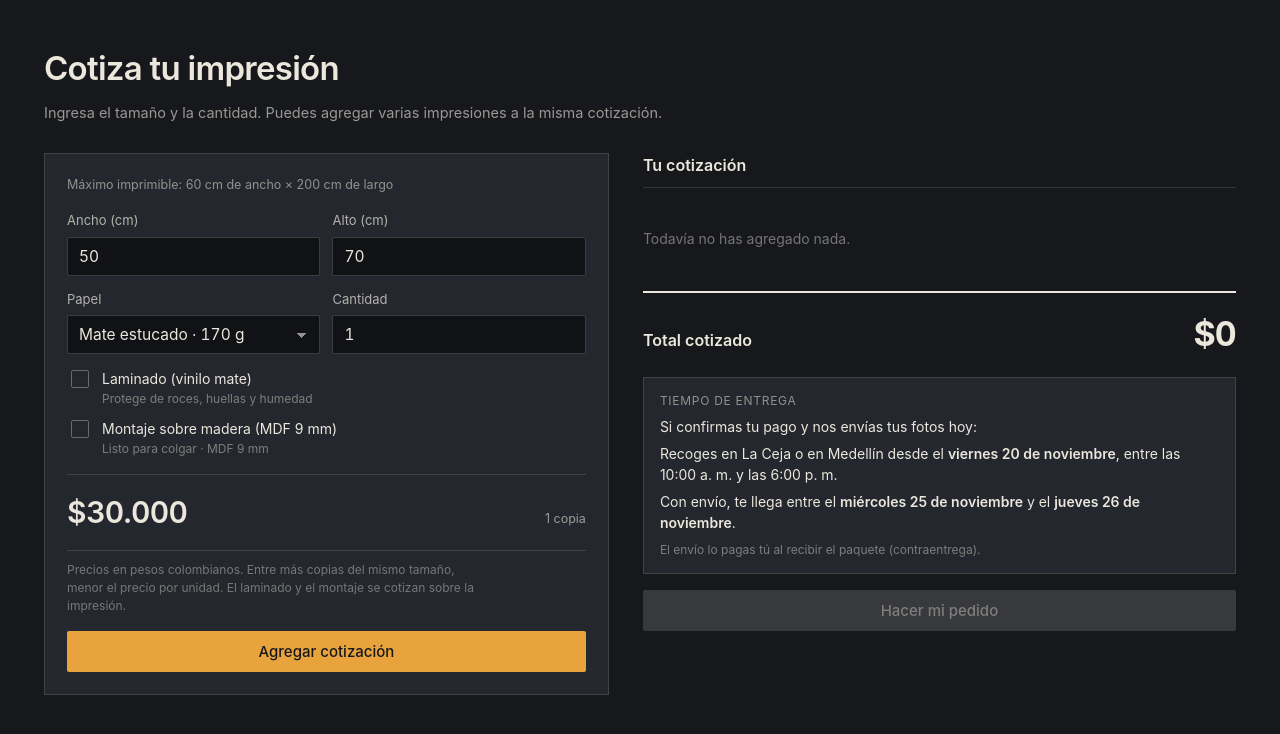
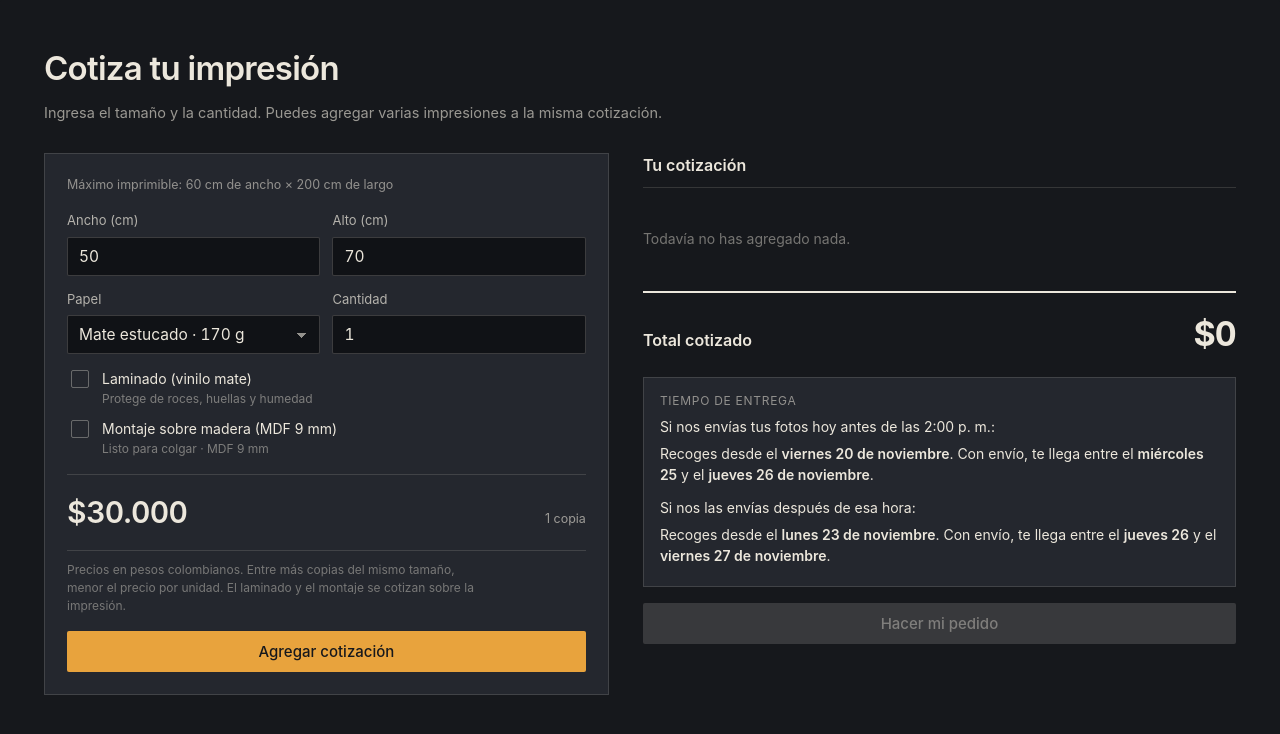
Before and after one commit to estudiosinfondo/calculadora-impresion, a plain HTML site: page index.html in a window 1280 px wide. Drawn offline with Linux system fonts and the light colour scheme; no server answers.

Commit message:
Calculadora: hora de corte de las 2:00 p. m. y preparación por copia de más

```diff
--- a/index.html
+++ b/index.html
@@ -96,6 +96,7 @@
   #calc-impresion .ci-entrega-title{font-size:12px;letter-spacing:.06em;text-transform:uppercase;color:rgba(236,231,220,.55);margin:0 0 8px}
   #calc-impresion .ci-entrega p{margin:0 0 6px}
   #calc-impresion .ci-entrega strong{font-weight:600;color:var(--papel)}
+  #calc-impresion .ci-entrega .ci-entrega-despues{margin-top:12px}
   #calc-impresion .ci-entrega .ci-entrega-nota{font-size:12px;color:rgba(236,231,220,.45);margin:8px 0 0}
   #calc-impresion .ci-pedir{margin-top:16px}
   #calc-impresion .ci-oferta-tag{color:var(--verde)}
@@ -360,6 +361,7 @@
       bond: { nombre: "Mate estucado · 170 g", ref50x70: 30000, manejo: 5000 },
       fuji: { nombre: "Fujifilm Lustre · 190 g", ref50x70: 43000, manejo: 6000, disponible: false }
     },
+    copiaExtra: 3500,
     laminado: { manejo: 1993, pieza: 4412,  r: 1.8843 },
     ofertaLaminado: 10 / 13,
     montaje:  { manejo: 3400, pieza: 27462, r: 6.8966, minArea: 20 * 30 },
@@ -369,8 +371,8 @@
     entrega: {
       normal:   { recoger: 2, envioMin: 5, envioMax: 6 },
       cargado:  { recoger: 3, envioMin: 6, envioMax: 7 },
-      umbralPedidos: 10,
-      pendientes: 0,
+      horaCorte: 14, topeMontaje: 5, topeOtras: 10,
+      montaje: 0, otras: 0,
       urlPendientes: "https://script.google.com/macros/s/AKfycbx3UsrbDkOvEDd7EIU0XXtDhIpjV_x9c3u57HGUN-Pyv51WUPi1KkX2Vd2ExyNy4krD/exec"
     },
     urlPedidos: "https://script.google.com/macros/s/AKfycbx3UsrbDkOvEDd7EIU0XXtDhIpjV_x9c3u57HGUN-Pyv51WUPi1KkX2Vd2ExyNy4krD/exec",
@@ -421,7 +423,7 @@
     var area = w * h;
 
     var impUnit = area * precioCm2(papel);
-    var impTot  = cfg.manejo + q * impUnit;
+    var impTot  = cfg.manejo + (q - 1) * CFG.copiaExtra + q * impUnit;
 
     var lamTot = 0;
     if (lam) {
@@ -465,22 +467,53 @@
     }, 0);
   }
 
+  function ahoraColombia() {
+    try {
+      var p = {};
+      new Intl.DateTimeFormat("en-US", { timeZone: "America/Bogota", year: "numeric", month: "numeric", day: "numeric", hour: "numeric", hourCycle: "h23" })
+        .formatToParts(new Date()).forEach(function (x) { p[x.type] = x.value; });
+      return { dia: new Date(+p.year, +p.month - 1, +p.day), hora: (+p.hour) % 24 };
+    } catch (e) {
+      var d = new Date();
+      return { dia: new Date(d.getFullYear(), d.getMonth(), d.getDate()), hora: d.getHours() };
+    }
+  }
+  function horaTexto(h) { return (h % 12 || 12) + ":00\u00a0" + (h < 12 ? "a.\u00a0m." : "p.\u00a0m."); }
+
   function pintarEntrega() {
-    var E = CFG.entrega, t = E.pendientes > E.umbralPedidos ? E.cargado : E.normal;
-    var hoy = new Date(), base = new Date(hoy.getFullYear(), hoy.getMonth(), hoy.getDate());
-    elEntrega.innerHTML = '<p class="ci-entrega-title">Tiempo de entrega</p>'
-      + '<p>Si confirmas tu pago y nos envías tus fotos hoy:</p>'
-      + '<p>Recoges en La Ceja o en Medellín desde el <strong>' + fecha(sumarHabiles(base, t.recoger)) + '</strong>, entre las 10:00 a. m. y las 6:00 p. m.</p>'
-      + '<p>Con envío, te llega entre el <strong>' + fecha(sumarHabiles(base, t.envioMin)) + '</strong> y el <strong>'
-      + fecha(sumarHabiles(base, t.envioMax)) + '</strong>.</p>'
-      + '<p class="ci-entrega-nota">El envío lo pagas tú al recibir el paquete (contraentrega).</p>';
+    var E = CFG.entrega, mon = E.montaje, otras = E.otras;
+    pedido.forEach(function (it) {
+      var r = cotizar(it.w, it.h, it.p, it.q, it.lam, it.mon, it.oferta);
+      if (r.mon) mon += it.q; else otras += it.q;
+    });
+    var t = mon >= E.topeMontaje || otras >= E.topeOtras ? E.cargado : E.normal;
+    var ahora = ahoraColombia(), hoy = ahora.dia;
+    function siguiente(d) { do { d = masDias(d, 1); } while (!esHabil(d)); return d; }
+    function fechas(base) {
+      var a = sumarHabiles(base, t.envioMin), b = sumarHabiles(base, t.envioMax);
+      var desde = a.getMonth() === b.getMonth() ? DIAS[a.getDay()] + " " + a.getDate() : fecha(a);
+      return '<p>Recoges desde el <strong>' + fecha(sumarHabiles(base, t.recoger)) + '</strong>. '
+        + 'Con envío, te llega entre el <strong>' + desde + '</strong> y el <strong>' + fecha(b) + '</strong>.</p>';
+    }
+    var html = '<p class="ci-entrega-title">Tiempo de entrega</p>';
+    if (esHabil(hoy) && ahora.hora < E.horaCorte) {
+      html += '<p>Si nos envías tus fotos hoy antes de las ' + horaTexto(E.horaCorte) + ':</p>' + fechas(hoy)
+        + '<p class="ci-entrega-despues">Si nos las envías después de esa hora:</p>' + fechas(siguiente(hoy));
+    } else {
+      html += '<p>Si nos envías tus fotos hoy:</p>' + fechas(siguiente(hoy));
+    }
+    elEntrega.innerHTML = html;
   }
 
   function cargarPendientes() {
     var u = CFG.entrega.urlPendientes;
     if (!u || !window.fetch) return;
     fetch(u).then(function (r) { return r.json(); }).then(function (j) {
-      if (j && typeof j.pendientes === "number") { CFG.entrega.pendientes = j.pendientes; pintarEntrega(); }
+      if (!j || typeof j.montaje !== "number" || typeof j.otras !== "number") return;
+      var E = CFG.entrega;
+      E.montaje = j.montaje; E.otras = j.otras;
+      ["topeMontaje", "topeOtras", "horaCorte"].forEach(function (k) { if (typeof j[k] === "number") E[k] = j[k]; });
+      pintarEntrega();
     }).catch(function () {});
   }
 
@@ -871,7 +904,8 @@
     var v = leer();
     if (!cabe(v.w, v.h) || v.w <= 0 || v.h <= 0) return;
     var igual = pedido.find(function (it) {
-      return it.w === v.w && it.h === v.h && it.p === v.p && it.lam === v.lam && it.mon === v.mon && !it.oferta;
+      var mismaMedida = (it.w === v.w && it.h === v.h) || (it.w === v.h && it.h === v.w);
+      return mismaMedida && it.p === v.p && it.lam === v.lam && it.mon === v.mon && !it.oferta;
     });
     if (igual) { igual.q += v.q; }
     else { pedido.push({ w: v.w, h: v.h, p: v.p, q: v.q, lam: v.lam, mon: v.mon }); }
@@ -891,6 +925,7 @@
   });
 
   refrescar(); pintar(); cargarPendientes();
+  setInterval(pintarEntrega, 60000);
   var guardado = ultimoPedido();
   if (guardado && Date.now() - guardado.fecha < 24 * 60 * 60 * 1000) pintarPago(guardado);
   else avisoPedido();
```
